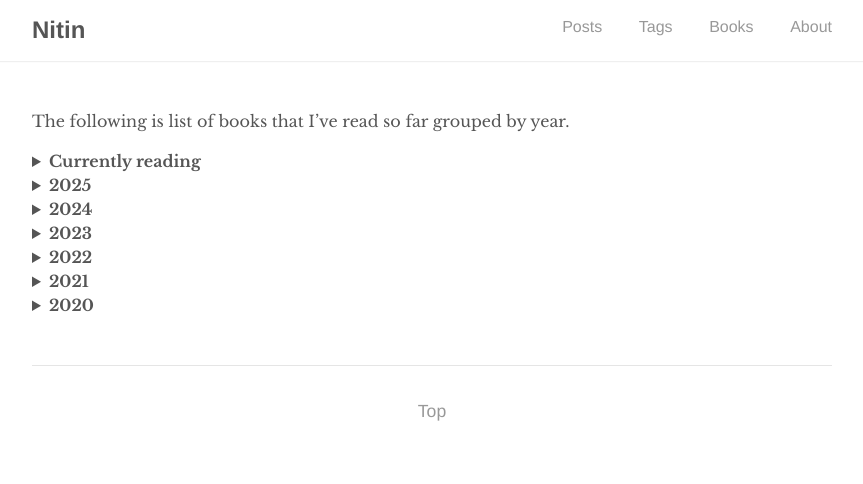
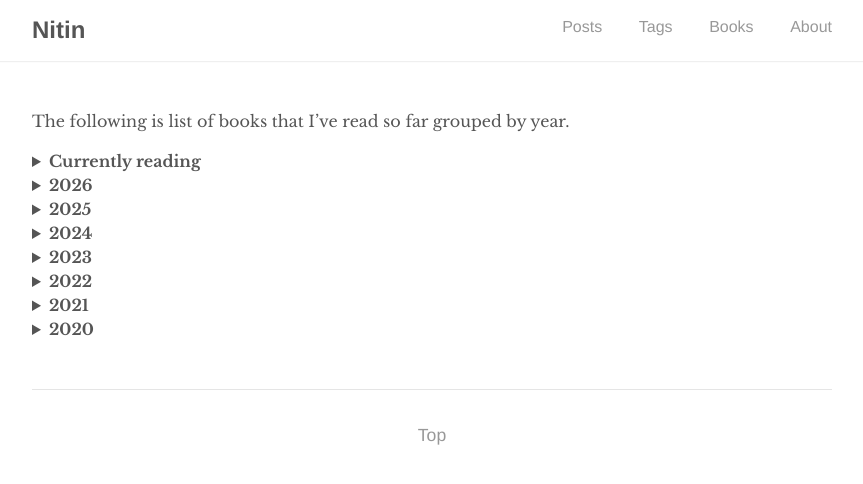
Before and after one commit to nitinprakash96/nitinprakash96.github.io, a Jekyll site: the page built from _pages/books.md, in a window 1280 px wide. Shown: the top 484 px of the page, without its empty margins (208-1071 px from the left). Built offline with Jekyll 4.4.1, drawn with Linux system fonts in a browser that asks for light colours.

Commit message:
Update reading list

```diff
--- a/_pages/books.md
+++ b/_pages/books.md
@@ -12,6 +12,15 @@ The following is list of books that I've read so far grouped by year.
     <li> An Introduction to Statistical Learning - <i class="author">Gareth James, Daniela Witten, Trevor Hastie, Robert Tibshirani </i></li>
     <li> Understanding Software dynamics - <i class="author">Richard L. Sites </i></li>
     <li> The Way of Kings (The Stormlight Archive #1) - <i class="author">Brandon Sanderson </i></li>
+  </ol>
+</details>
+
+<details>
+  <summary><b> 2026</b></summary>
+
+  <ol>
+    <li> Red Rising - <i class="author">Pierce Brown</i></li>
+    <li> The Name of the Wind - <i class="author">Patrick Rothfuss</i></li>
   </ol>
 </details>
 
```
